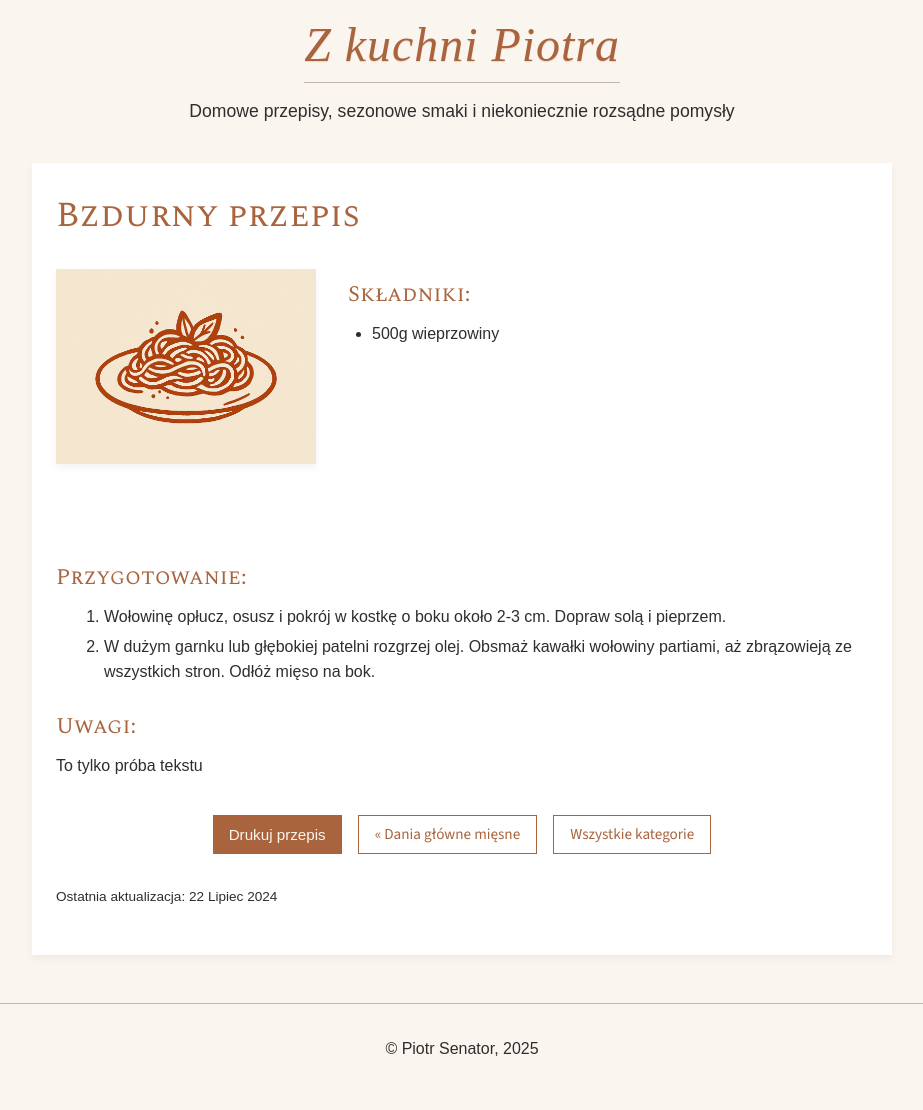
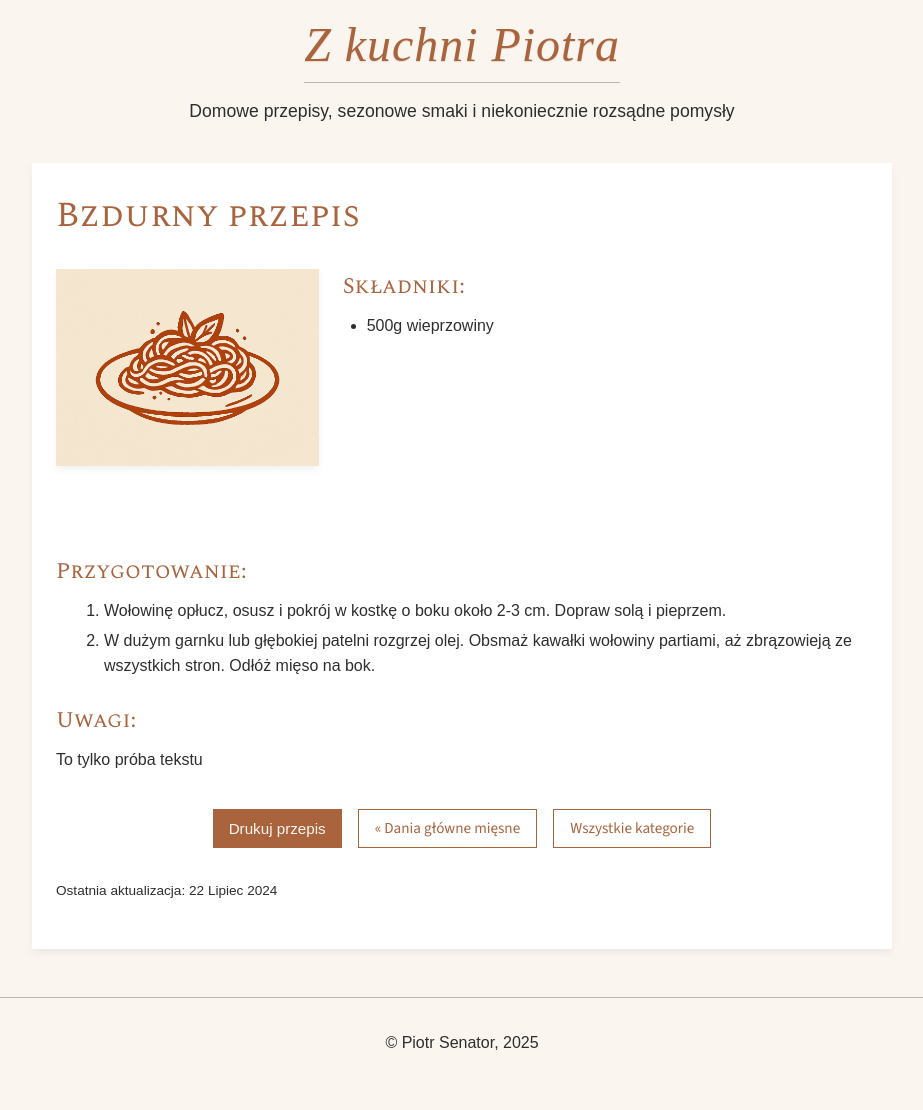
Before and after one commit to piotrsenator/kuchnia, a Jekyll site: the page built from _recipes/test.md, in a window 1280 px wide. Shown: the whole page, without its empty margins (178-1101 px from the left). Built offline with Jekyll 4.4.1, drawn with Linux system fonts in a browser that asks for light colours; some web fonts are replaced.

Commit message:
Update _recipe-single.scss

```diff
--- a/_sass/pages/_recipe-single.scss
+++ b/_sass/pages/_recipe-single.scss
@@ -38,7 +38,7 @@
 .recipe-content-wrapper {
   display: grid;
   grid-template-columns: 1fr 2fr;
-  gap: var(--spacing-lg);
+  gap: var(--spacing-md);
   margin-top: var(--spacing-lg);
 
   @media (max-width: 768px) {
@@ -63,7 +63,7 @@
 
 /* --- Prawa kolumna: składniki --- */
 .recipe-ingredients-side {
-  padding-top: var(--spacing-xs);
+  padding-top:0; /* var(--spacing-xs); */
 }
 
 .recipe-ingredients-side h2 {
```
